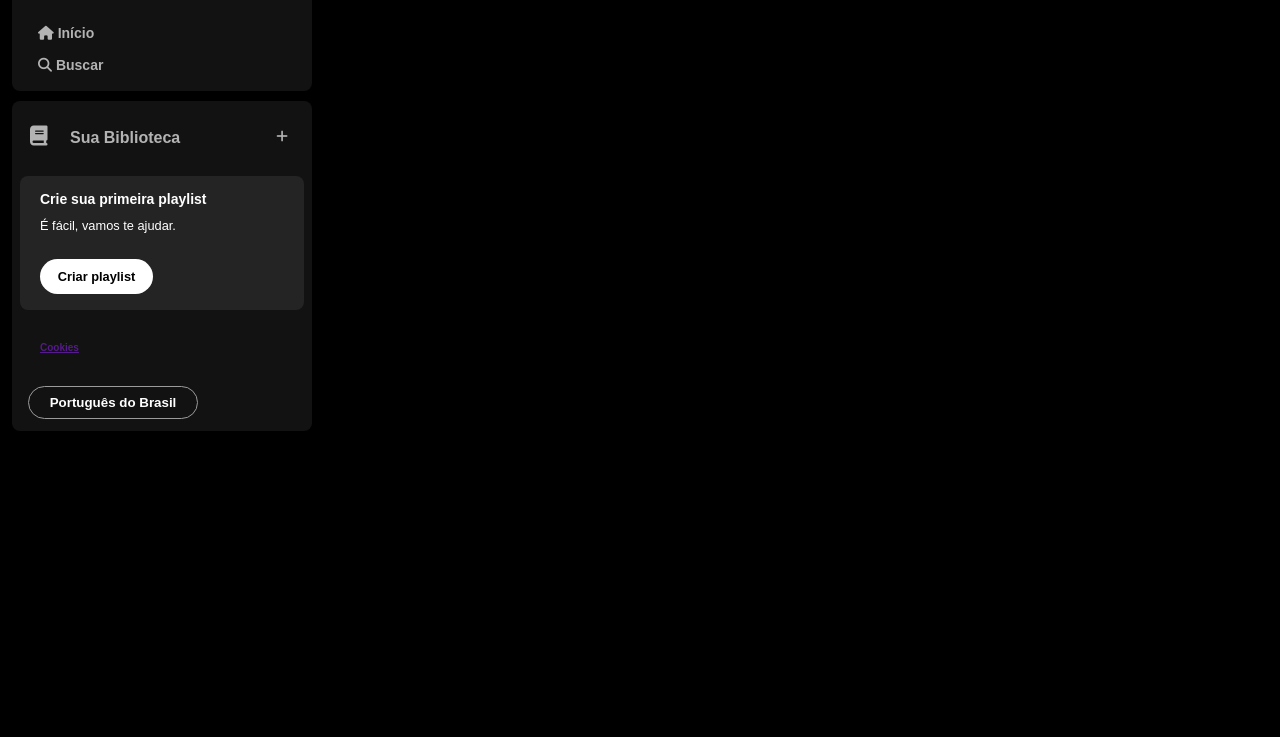
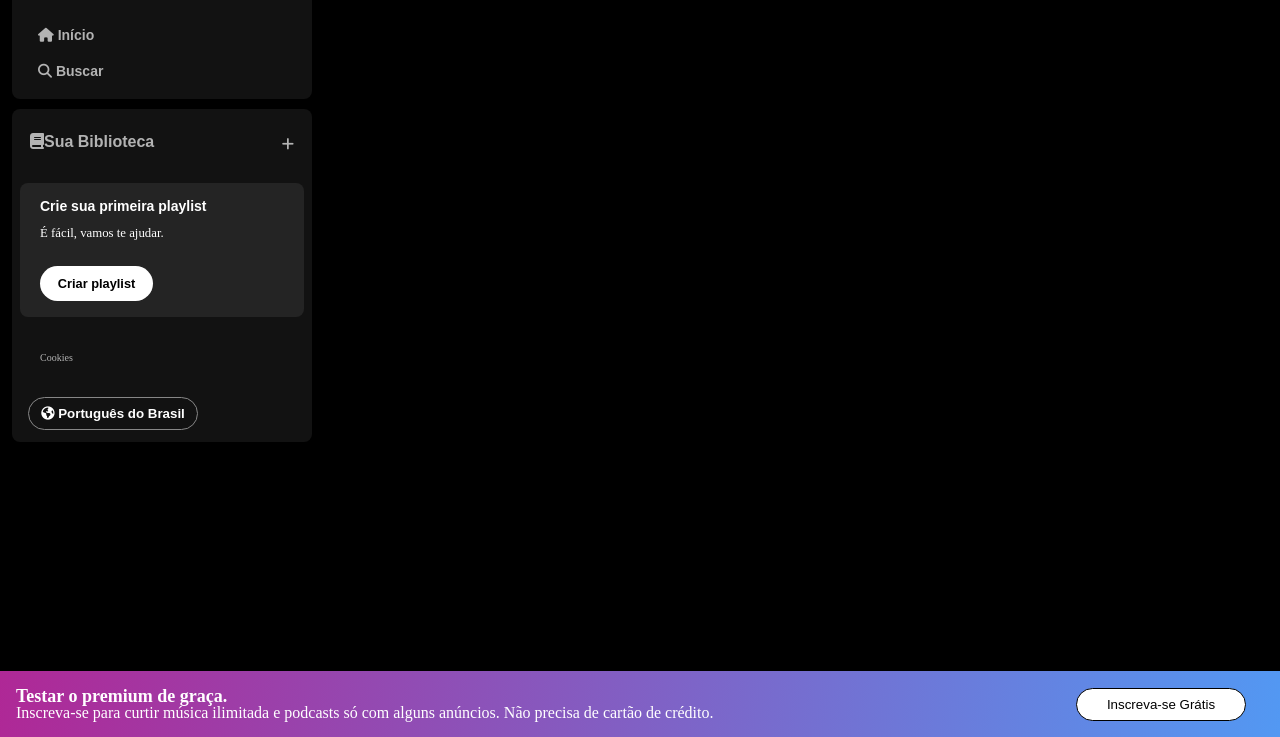
Before and after one commit to dormanTwo/IMERSAO-DEV, a plain HTML site: page Imersao DEV/index.html in a window 1280 px wide. Shown: the part 63-800 px from the top of the page. Drawn offline with Linux system fonts and the light colour scheme.

Commit message:
Add files via upload

```diff
--- a/Imersao DEV/index.html
+++ b/Imersao DEV/index.html
@@ -23,7 +23,7 @@
                         <img src="./assets/icons/logo-spotify.png" alt="logo">
                     </a>
                 </div>
-                <div>
+
                     <ul>
                         <li><a href="">
                                 <span class="fa fa-home"></span>
@@ -37,7 +37,6 @@
                         </li>
                     </ul>
                 </div>
-            </div>
         </nav>
         <div class="biblioteca">
             <div class="sua-biblioteca">
@@ -45,14 +44,16 @@
                     <span class="fa-solid fa-book"></span>
                     <span>Sua Biblioteca</span>
                 </button>
-                <button class="fa-solid fa-plus"></button>
+                <span class="fa-solid fa-plus"></span>
             </div>
 
             <section class="crie-playlist">
                 <div class="create-playlist">
                     <span class="text title">Crie sua primeira playlist</span>
                     <span class="text subtitle">É fácil, vamos te ajudar.</span>
-                    <button class="botao-criar">Criar playlist</button>
+                    <button class="botao-criar">
+                        <span>Criar playlist</span>
+                    </button>
                 </div>
 
             </section>
@@ -62,11 +63,19 @@
             </div>
 
             <div class="language">
-                <button class="language-button">Português do Brasil</button>
+                <button class="language-button">
+                    <span class="fa fa-globe"></span>
+                    <span>Português do Brasil</span>
+                </button>
             </div>
         </div>
     </div>
-
 </body>
-
+<footer class="low">
+    <div>
+    <p class="text title1">Testar o premium de graça.</p>
+    <p class="text subtitle">Inscreva-se para curtir música ilimitada e podcasts só com alguns anúncios. Não precisa de cartão de crédito.</p>
+    </div>
+    <button class="sign">Inscreva-se Grátis</button>
+</footer>
 </html>
--- a/Imersao DEV/style.css
+++ b/Imersao DEV/style.css
@@ -1,17 +1,14 @@
 body {
     background-color: #000;
-    line-height: 1;
-    font-family: "DM Sans", sans-serif;
 }
 
 .sidebar {
-    background-color: #000;
     position: fixed;
     left: 0;
     top: 0;
     bottom: 0;
+    padding: 12px;
     width: 300px;
-    padding: 12px;
 }
 
 .sidebar__navigation {
@@ -37,8 +34,9 @@ body {
 }
 
 .sidebar ul li {
-    padding: 8px 0;
+    padding: 10px 0;
 }
+
 .sidebar nav ul li a {
     color: #b3b3b3;
     text-decoration: none;
@@ -48,20 +46,19 @@ body {
 }
 
 .biblioteca {
-    background-color: #121212;
+    background-color:#121212;
+    border-radius:8px;
+    display:flex;
+    justify-content: space-between;
+    flex-direction: column;
+    padding:4px 8px;
+    color:#b3b3b3;
     font-weight: 600;
-    font-size: 14px;
-    border-radius: 8px;
-    display: flex;
-    padding: 4px 8px;
-    min-block-size: 40px;
-    justify-content: space-between;
-    color: #b3b3b3;
-    flex-direction: column;
+    font-size:14px;
     margin-top: 10px;
+}
 
-}
-.sua-biblioteca {
+.biblioteca .sua-biblioteca {
     display: flex;
     justify-content: space-between;
 }
@@ -73,38 +70,39 @@ body {
     border: 0px;
     font-size: 1rem;
     font-weight: 700;
-    font-family: 'Montserrat', sans-serif;
+    font-family: "DM Sans", sans-serif;
     text-align: center;
     text-decoration: none;
     text-transform: none;
     padding: 20px 10px;
+    display: flex;
 }
 
-.biblioteca .sua-biblioteca .fa-book {
+.biblioteca .library-button .fa {
     font-size: 20px;
     margin-right: 10px;
-    padding-right: 8px;
+    font-weight: 300;
+    padding-right:8px;
 }
 
 .biblioteca .sua-biblioteca .fa-plus{
     margin: 24px 10px;
-    background: transparent;
     color: #b3b3b3;
 }
 
 .crie-playlist {
+    display: flex;
+    align-items: flex-start;
     background-color: #242424;
     color:#b3b3b3;
-    display: flex;
     justify-content: space-between;
-    padding:16px 20px ;
+    padding:16px 20px;
     border-radius:8px;
     gap:20px;
     font-weight:600;
     font-size:14px;
-    margin:8px 0;
+    margin:8px 0px;
     min-block-size: 40px;
-    align-items: flex-start;
 }
 
 .crie-playlist .create-playlist{
@@ -115,11 +113,11 @@ body {
 .create-playlist .text{
     color: #fff;
     padding-bottom: 14px;
-
 }
 
 .create-playlist .title{
     font-weight: 700;
+    font-family: "DM Sans", sans-serif;
 }
 
 .create-playlist .subtitle{
@@ -134,11 +132,11 @@ body {
     display: flex;
     font-size: 0.8rem;
     font-weight: 700;
-    font-family: "Montserrat", sans-serif;
+    font-family: "DM Sans", sans-serif;
     text-decoration: none;
     text-transform: none;
     padding: 10px;
-    border: 0;
+    border: 0px;
     width: 113px;
     justify-content: center;
     margin-top: 12px;
@@ -150,37 +148,67 @@ body {
 
 .sidebar .cookies{
     margin: 25px 20px;
+}
+
+.sidebar .cookies a{
     font-size: 10px;
+    font-weight: 500;
     color: #b3b3b3;
+    text-decoration: none;
+}
+
+.sidebar .cookies a:hover{
+    text-decoration: underline;
 }
 
 .language .language-button{
     background-color: transparent;
     color: rgb(255, 255,255);
     border-radius: 9999px;
-    border-color: rgb(155,155,155);
+    border: 1px solid #878787;
     align-items: center;
     padding: 8px;
     margin: 8px;
     cursor: pointer;
-    border-width: 1px;
-    border-style: solid;
     border-image: initial;
     font-weight: bold;
     width: 170px;
 }
 
+.low {
+    display: flex;
+    justify-content: space-between; /* Texto à esquerda e botão à direita */
+    align-items: center; /* Centraliza o conteúdo verticalmente */
+    background-image: linear-gradient(98deg, #af2896, #509bf5);
+    bottom: 0;
+    height: auto;
+    width: 100%;
+    position: fixed;
+    padding: 16px;
+    gap: 4px;
+}
 
-background-color: transparent;
-    color: rgb(255, 255, 255);
+.low .title1 {
+    font-size: 18px;
+    font-weight: bold;
+}
+
+.low .sign {
+    display: flex;
+    justify-content: center;
+    align-items: center;
     cursor: pointer;
-    align-items: center;
+    border-radius: 9999px;
+    border: 1px solid;
+    padding: 8px;
+    background-color: #fff;
     width: 170px;
-    font-weight: bold;
-    border-radius: 9999px;
-    border-width: 1px;
-    border-style: solid;
-    border-color: rgb(135, 135, 135);
-    border-image: initial;
-    padding: 8px;
-    margin: 8px;
+    margin-right: 50px;
+}
+
+.low .text {
+    display: flex;
+    flex-direction: column;
+    text-align: left;
+    color: white;
+}
```
